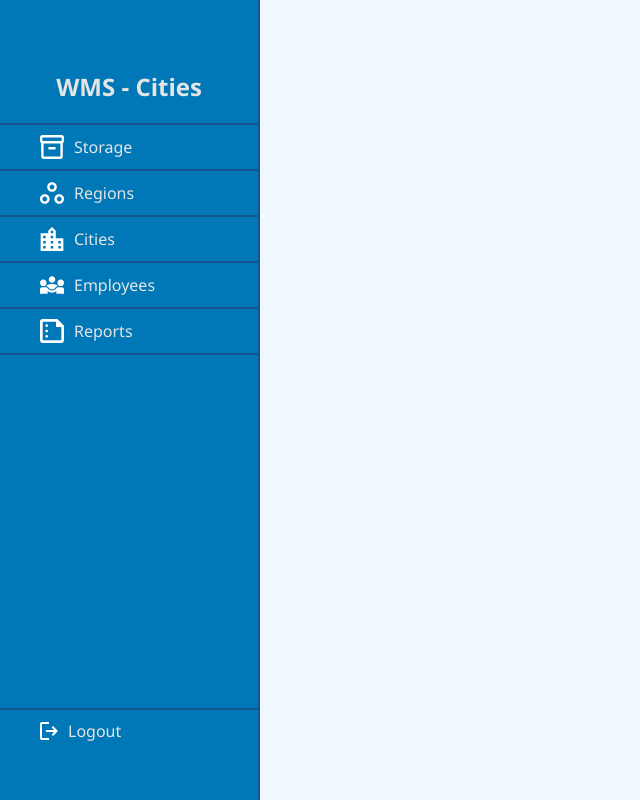
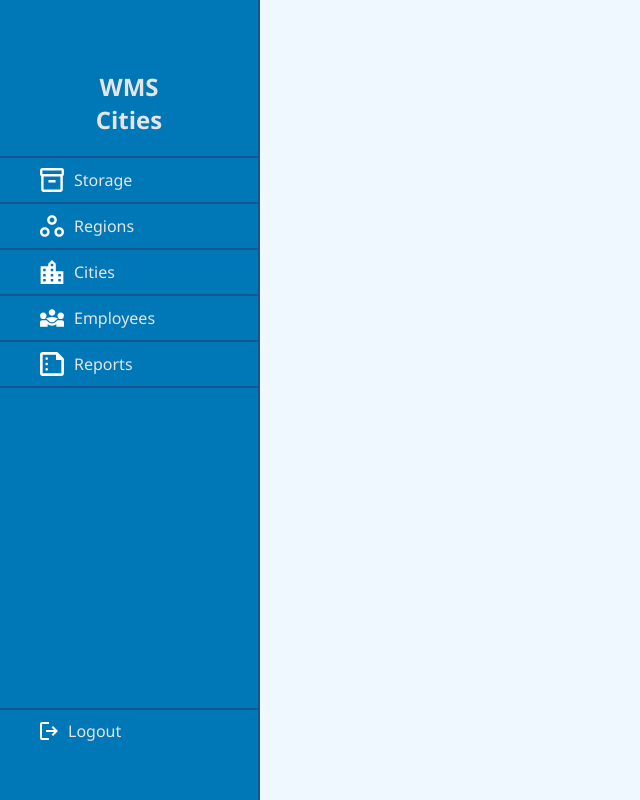
Before and after one commit to OrcunSelbasan/engr-372-term-project, a PHP site: page /view/cities.php in a window 1280 px wide. Shown: the whole page, without its empty margins (0-640 px from the left). Run offline with PHP 8.4, Linux system fonts and the light colour scheme; the visitor is signed in with stand-in values (Sample User, id 1).

Commit message:
Fixed heading alignment according to design

```diff
--- a/view/header.php
+++ b/view/header.php
@@ -13,7 +13,7 @@
 ?>
 <header class="header <?php echo $className ?>">
     <nav>
-        <h1>WMS - <?php
+        <h1 style="text-align: center;">WMS <br> <?php
                     $tmp = explode('/', $_SERVER['REQUEST_URI']);
                     $res = explode('.', end($tmp))[0];
                     echo ucfirst($res);
```
